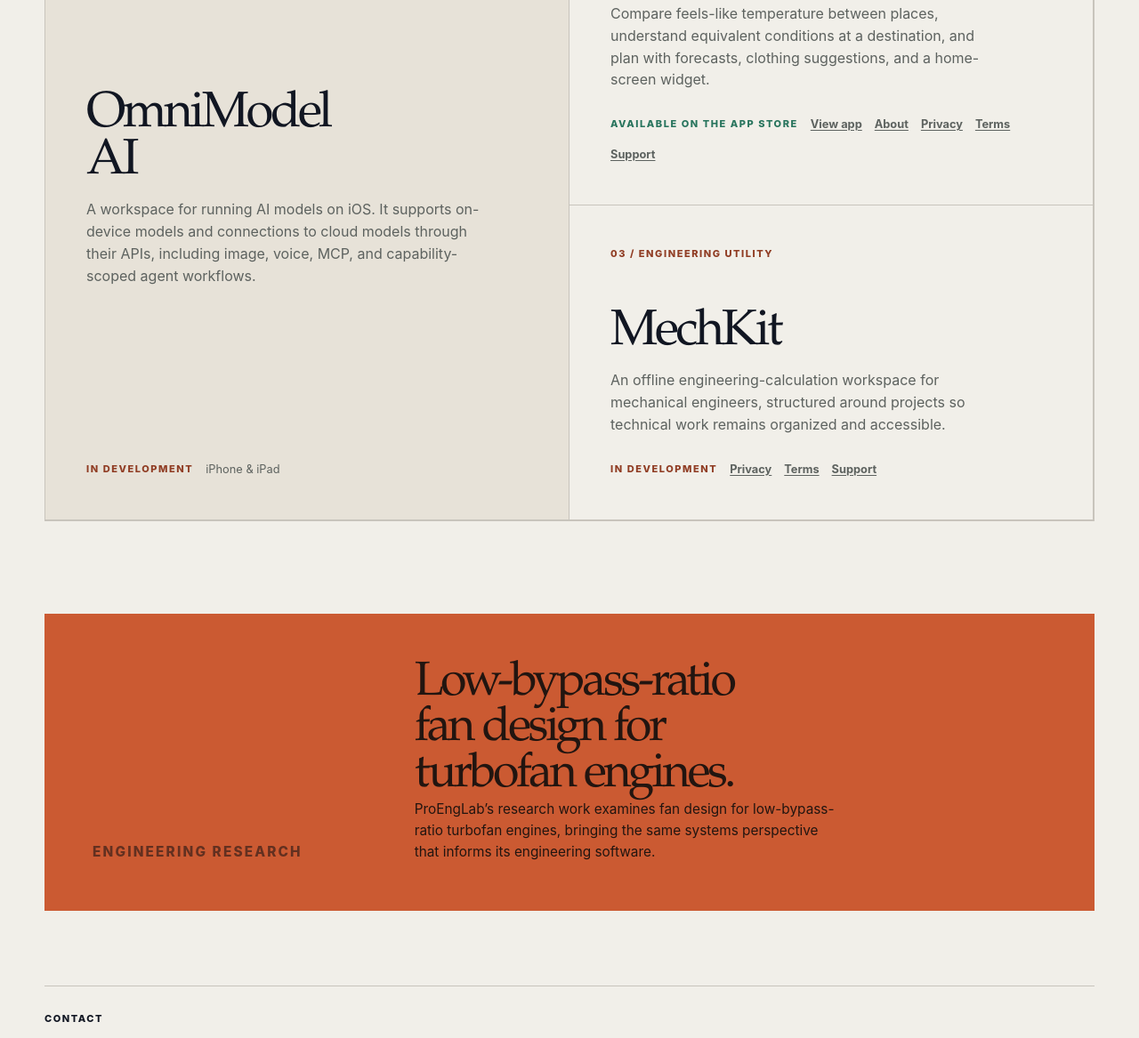
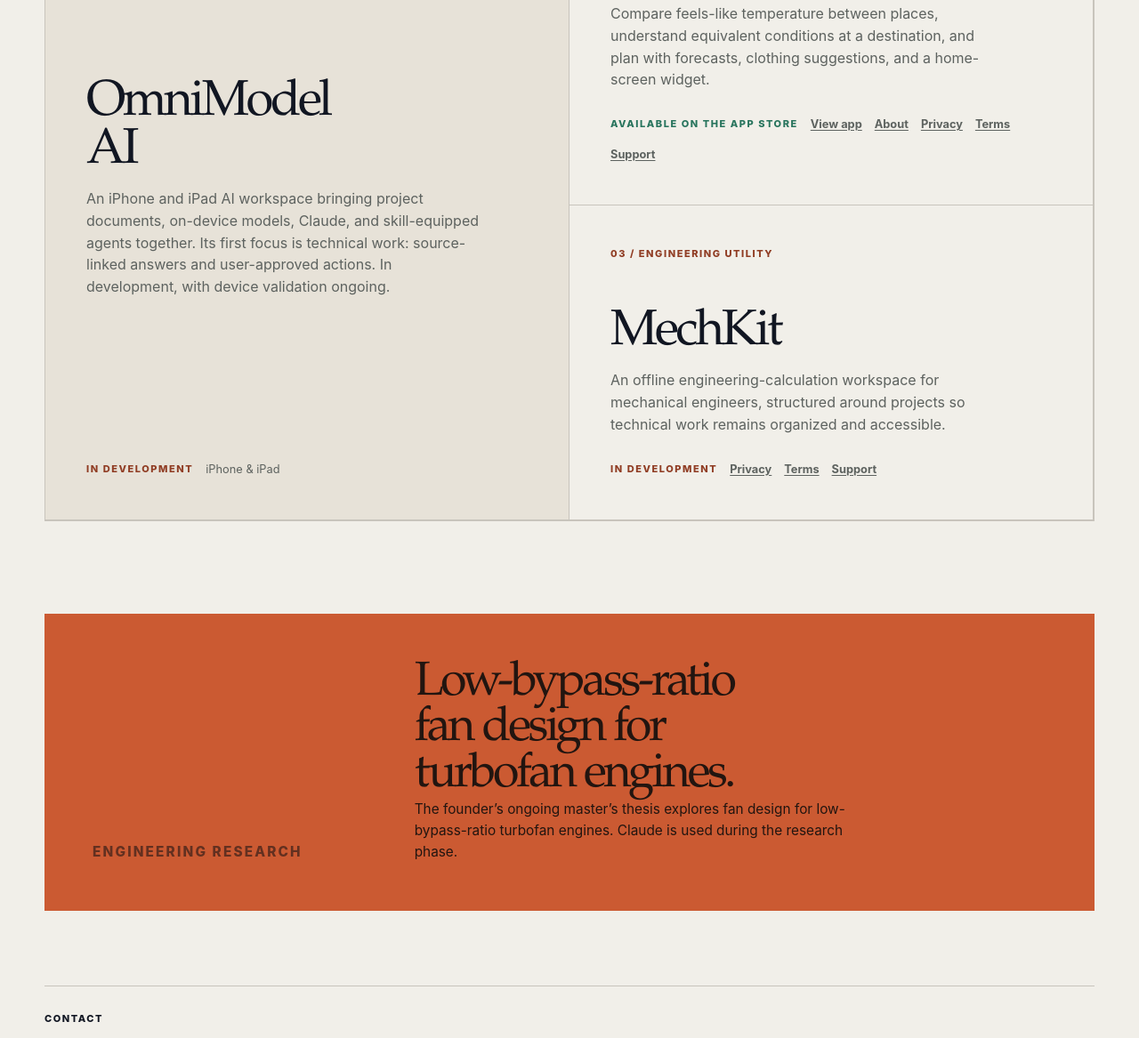
Before and after one commit to proengineerdev/proengineerdev.github.io, a plain HTML site: page index.html in a window 1280 px wide. Shown: the part 1150-2317 px from the top of the page at 89% size. Drawn offline with Linux system fonts and the light colour scheme.

Commit message:
Align OmniModel and thesis copy with startup application

```diff
--- a/index.html
+++ b/index.html
@@ -80,12 +80,12 @@
     <section class="shell work" id="work" aria-labelledby="work-title">
       <div class="section-heading"><h2 id="work-title">Selected work</h2><p>Current products and works in progress.</p></div>
       <div class="project-grid">
-        <article class="project project--primary"><p class="project-index">01 / AI workspace</p><h3>OmniModel AI</h3><p class="project-copy">A workspace for running AI models on iOS. It supports on-device models and connections to cloud models through their APIs, including image, voice, MCP, and capability-scoped agent workflows.</p><div class="project-meta"><span class="status">In development</span><span>iPhone &amp; iPad</span></div></article>
+        <article class="project project--primary"><p class="project-index">01 / AI workspace</p><h3>OmniModel AI</h3><p class="project-copy">An iPhone and iPad AI workspace bringing project documents, on-device models, Claude, and skill-equipped agents together. Its first focus is technical work: source-linked answers and user-approved actions. In development, with device validation ongoing.</p><div class="project-meta"><span class="status">In development</span><span>iPhone &amp; iPad</span></div></article>
         <article class="project"><p class="project-index">02 / Weather utility</p><h3>TempTwin</h3><p class="project-copy">Compare feels-like temperature between places, understand equivalent conditions at a destination, and plan with forecasts, clothing suggestions, and a home-screen widget.</p><div class="project-meta"><span class="status status--live">Available on the App Store</span><a href="https://apps.apple.com/app/id6757329944">View app</a><a href="/TempTwinWeb/">About</a><a href="/TempTwinWeb/privacy.html">Privacy</a><a href="/TempTwinWeb/terms.html">Terms</a><a href="/TempTwinWeb/support.html">Support</a></div></article>
         <article class="project"><p class="project-index">03 / Engineering utility</p><h3>MechKit</h3><p class="project-copy">An offline engineering-calculation workspace for mechanical engineers, structured around projects so technical work remains organized and accessible.</p><div class="project-meta"><span class="status">In development</span><a href="/mechkit-legal/privacy-policy.html">Privacy</a><a href="/mechkit-legal/terms.html">Terms</a><a href="/mechkit-legal/support.html">Support</a></div></article>
       </div>
     </section>
-    <section class="shell research" id="research" aria-labelledby="research-title"><p class="section-kicker">Engineering research</p><div><h2 id="research-title">Low-bypass-ratio fan design for turbofan engines.</h2><p>ProEngLab’s research work examines fan design for low-bypass-ratio turbofan engines, bringing the same systems perspective that informs its engineering software.</p></div></section>
+    <section class="shell research" id="research" aria-labelledby="research-title"><p class="section-kicker">Engineering research</p><div><h2 id="research-title">Low-bypass-ratio fan design for turbofan engines.</h2><p>The founder’s ongoing master’s thesis explores fan design for low-bypass-ratio turbofan engines. Claude is used during the research phase.</p></div></section>
     <section class="shell contact" id="contact" aria-labelledby="contact-title"><p class="section-kicker">Contact</p><h2 id="contact-title"><a href="mailto:hello@proenglab.com">hello@proenglab.com</a></h2></section>
   </main>
   <footer class="shell">© 2026 ProEngLab · Independent engineering software</footer>
```
